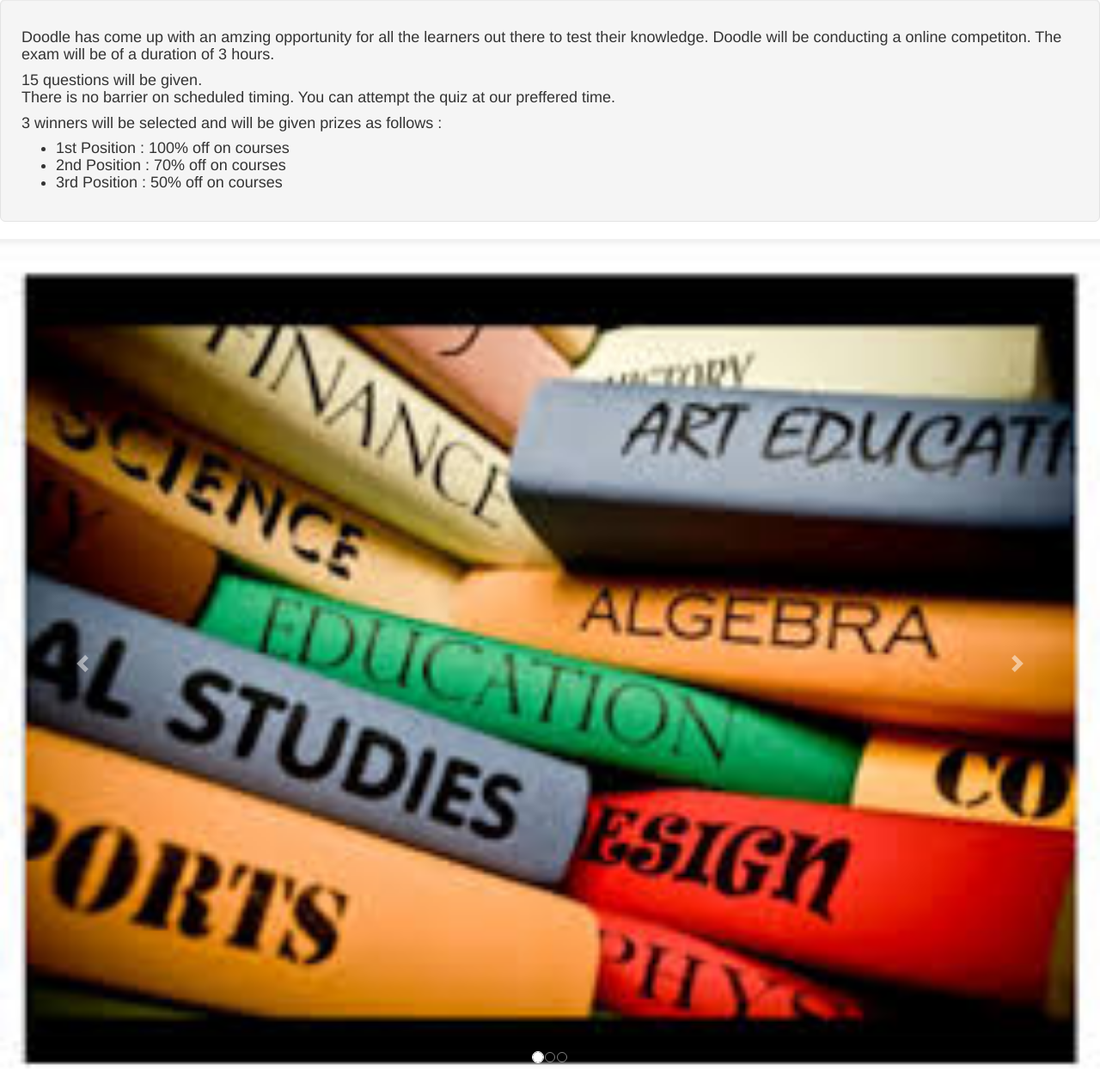
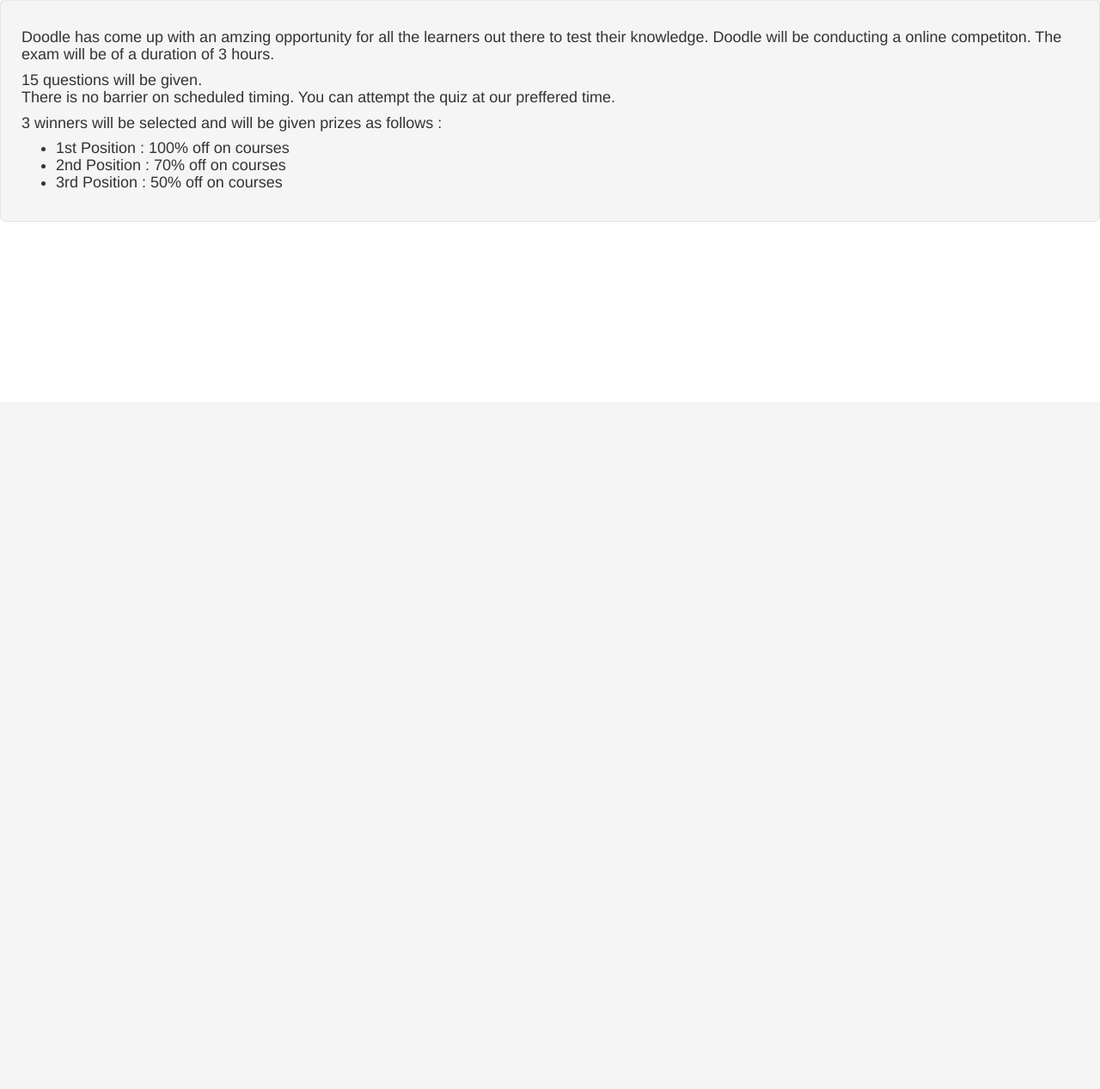
Before and after one commit to JayRawlani/WT_ass5, a PHP site: page / in a window 1280 px wide. Shown: the part 332-1599 px from the top of the page at 86% size. After the commit the page ends 590 px from the top, so only its background shows below. Run offline with PHP 8.4, Linux system fonts and the light colour scheme; some libraries are stand-ins or nearby versions.

Commit message:
Update index.php

```diff
--- a/index.php
+++ b/index.php
@@ -37,10 +37,6 @@
 
             #demo1{
                 margin-top: 50px;
-            }
-            .carousel-inner img {
-                width: 100%;
-                height: 100%;
             }
             #home{
                 width: 100%;
@@ -114,39 +110,6 @@
             </p>
         </h4>
 
-        </div>
-            <div id="demo" class="carousel slide" data-ride="carousel">
-
-                <!-- Indicators -->
-                <ul class="carousel-indicators">
-                  <li data-target="#demo" data-slide-to="0" class="active"></li>
-                  <li data-target="#demo" data-slide-to="1"></li>
-                  <li data-target="#demo" data-slide-to="2"></li>
-                </ul>
-
-                <!-- The slideshow -->
-                <div class="carousel-inner">
-                  <div class="carousel-item active">
-                    <img src="1.jpg" alt="Los Angeles" width="50%" height="50%">
-                  </div>
-                  <div class="carousel-item">
-                    <img src="2.jpg" alt="Chicago" width="50%" height="50%">
-                  </div>
-                  <div class="carousel-item">
-                    <img src="3.jpg" alt="New York" width="50%" height="50%">
-                  </div>
-                </div>
-
-                <!-- Left and right controls -->
-                <a class="carousel-control-prev" href="#demo" data-slide="prev">
-                  <span class="carousel-control-prev-icon"></span>
-                </a>
-                <a class="carousel-control-next" href="#demo" data-slide="next">
-                  <span class="carousel-control-next-icon"></span>
-                </a>
-              </div>
-
-            </div>
         <div id="register_form">
 
             <div class="container" style="margin-left: 30%;">
```
